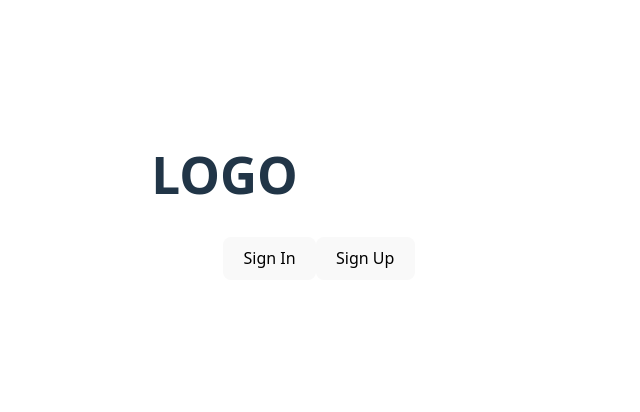
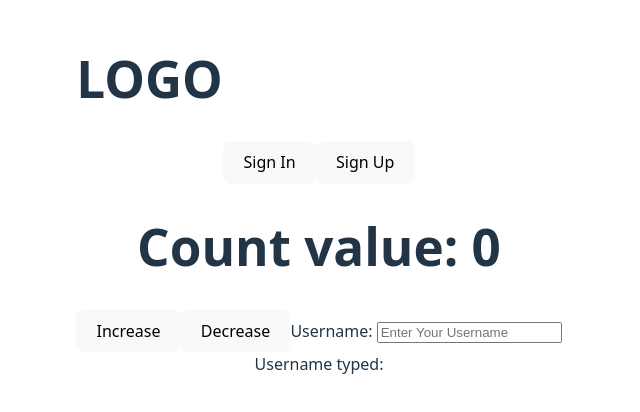
Before and after one commit to sanjib001/React-repository, a React (Vite) app in the folder my-react-app/: page / in a window 1280 px wide. Shown: the part 204-616 px from the top of the page, without its empty margins (321-961 px from the left). Built offline with nearby package versions, Linux system fonts and the light colour scheme.

Commit message:
Adds Re-rendering concept

```diff
--- a/my-react-app/src/App.jsx
+++ b/my-react-app/src/App.jsx
@@ -1,16 +1,20 @@
 import './App.css'
 import Header from './components/header'
 import Button from './components/button'
+import Counter from './components/counter'
+import Input from './components/input'
 
 function App() {
   return (
-    <div>
+    <>
       <Header />
       {/* <Button name="SignUp" />
       <Button name="SignIn" /> */}
       <Button>Sign In</Button>
       <Button>Sign Up</Button>
-    </div>
+      <Counter/>
+      <Input/>
+    </>
   )
 }
 
--- /dev/null
+++ b/my-react-app/src/components/counter.jsx
@@ -0,0 +1,29 @@
+import { useState } from "react";
+
+const Counter = () => {
+    //let count = 0;
+    const [count, setCount] = useState(0);
+    //First one is name of the variable,
+    // second one is function that is used to update/change the variable value.
+
+    const handelIncrease = () => {
+        console.log("Increase Button called!!");
+        setCount(count + 1)
+    }
+    const handeldecrease = () => {
+        console.log("decrease Button called!!");
+        setCount(count - 1)
+    }
+
+    console.log("Rerendered again!");
+
+    return (
+        <>
+            <h1>Count value: {count}</h1>
+            <button onClick={handelIncrease}>Increase</button>
+            <button onClick={handeldecrease}>Decrease</button>
+        </>
+    )
+}
+
+export default Counter;
--- /dev/null
+++ b/my-react-app/src/components/input.jsx
@@ -0,0 +1,22 @@
+import { useState } from "react";
+
+const Input = () => {
+    const [username, setUsername] = useState("");
+
+    const handleChange = (event) => {
+        console.log(event.target.value)
+        setUsername(event.target.value)
+    }
+
+    return (
+        <>
+            <label>Username: </label>
+            <input onChange={handleChange} type="text" placeholder="Enter Your Username" />
+            <div>
+                Username typed: {username}
+            </div>
+        </>
+    )
+}
+
+export default Input;
```
